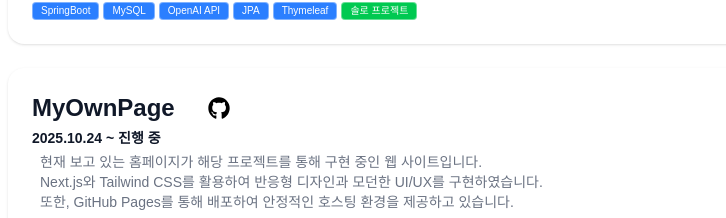
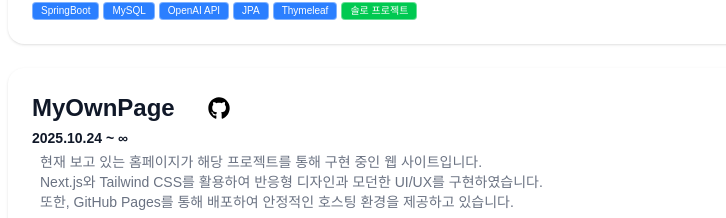
Before and after one commit to user040131/user040131.github.io, a Next.js app: page /portfolio in a window 1280 px wide. Shown: the part 1280-1498 px from the top of the page, without its empty margins (254-980 px from the left). Built offline with nearby package versions, Linux system fonts and the light colour scheme.

Commit message:
∞ 추가

```diff
--- a/src/app/portfolio/page.tsx
+++ b/src/app/portfolio/page.tsx
@@ -264,7 +264,7 @@
                 </a>
               </div>
               <section className="mb-1">
-                <p className="text-sm font-bold">2025.10.24 ~ 진행 중</p>
+                <p className="text-sm font-bold">2025.10.24 ~ ∞</p>
               </section>
               <section className="mb-4">
                 <p className="text-gray-500 text-sm pl-2">
```
